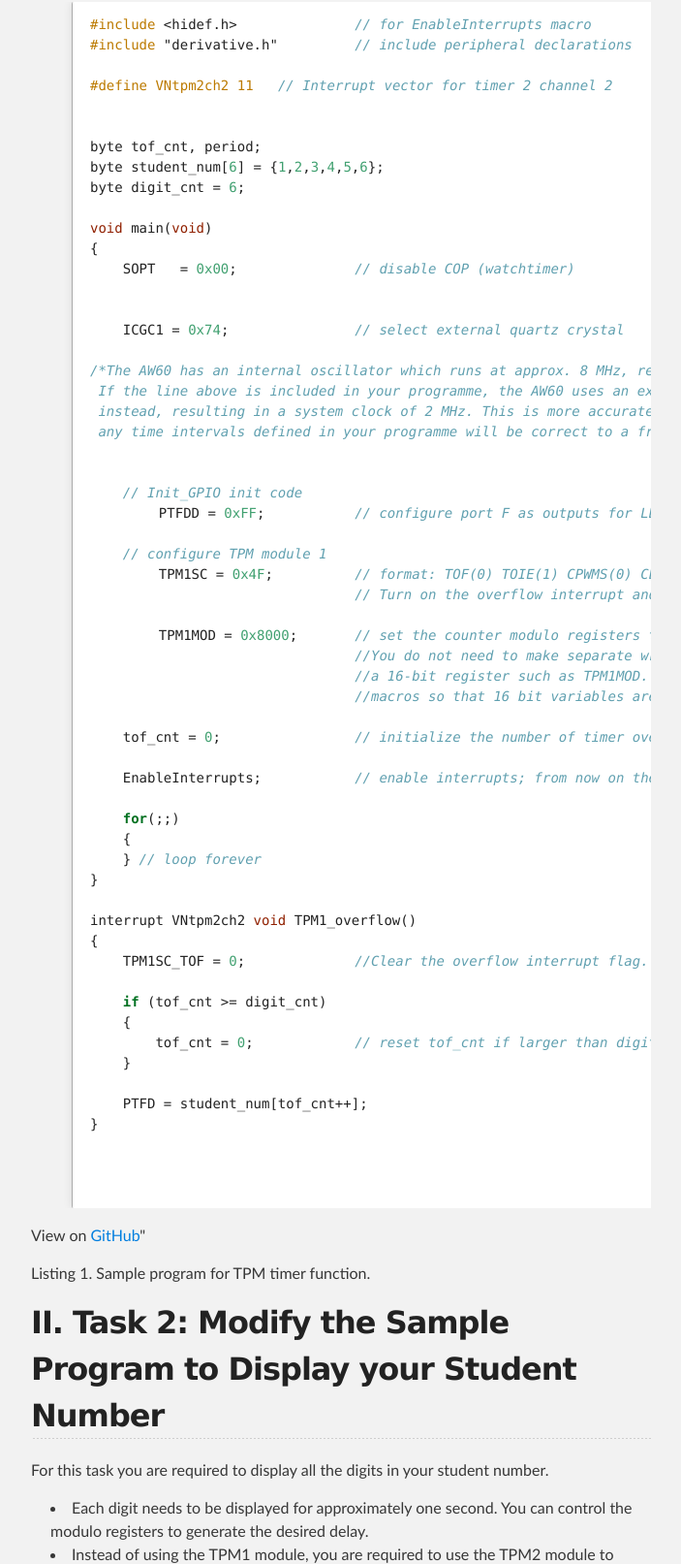
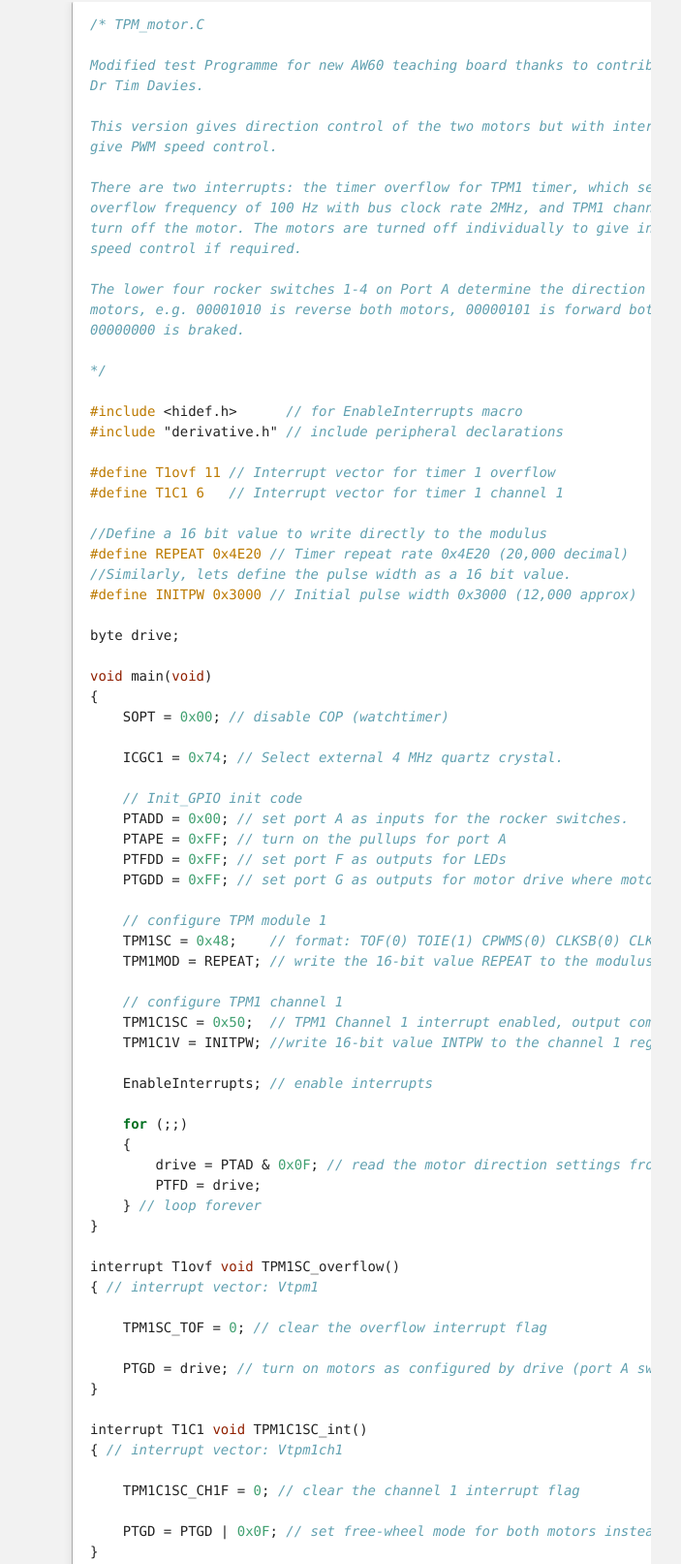
Before and after one commit to cpjobling/EG-252-Resources, a plain HTML site: page Microcontroller-Interfacing/Exercises/Exercise3/exercise3.html in a window 1280 px wide. Shown: the part 1888-3501 px from the top of the page at 97% size, without its empty margins (288-991 px from the left). Drawn offline with Linux system fonts and the light colour scheme.

Commit message:
Updated Website

```diff
--- a/Microcontroller-Interfacing/Exercises/Exercise3/exercise3.html
+++ b/Microcontroller-Interfacing/Exercises/Exercise3/exercise3.html
@@ -113,64 +113,82 @@ Dr Chris P. Jobling
 <li><p>Line 32: Read the TOF (<code>TPM1SC_TOF</code> as we are using the TPM1 module). Note that you can address a register or a specific bit in a register using the name of that register or that bit in a register. Their names can be obtained from the MC9S08AW60 datasheet. For sample, if you want to read the content of TPM1SC register, you can use “<code>varTOF = TPM1SC;</code> if you want to read the content of THE TOF flag in the <code>TMP1SC</code> register, you can simply use”<code>varTOF = TPM1SC_TOF</code>". The registers and flags that can be recognized by CodeWarrior are highlighted by blue colour in the editor window.</p></li>
 <li><p>Line 33: Write a zero to the overflow flag TOF by “<code>TPM1SC_TOF = 0</code>”</p></li>
 </ul>
-<div class="sourceCode" id="tpm_timer_c" data-include="tpm_timer.c"><pre class="sourceCode numberSource c numberLines"><code class="sourceCode c"><span id="tpm_timer_c-1"><a href="#tpm_timer_c-1"></a><span class="pp">#include </span><span class="im">&lt;hidef.h&gt;</span><span class="pp">		</span><span class="co">// for EnableInterrupts macro</span></span>
-<span id="tpm_timer_c-2"><a href="#tpm_timer_c-2"></a><span class="pp">#include </span><span class="im">&quot;derivative.h&quot;</span><span class="pp">		</span><span class="co">// include peripheral declarations</span></span>
-<span id="tpm_timer_c-3"><a href="#tpm_timer_c-3"></a></span>
-<span id="tpm_timer_c-4"><a href="#tpm_timer_c-4"></a><span class="pp">#define VNtpm2ch2 11   </span><span class="co">// Interrupt vector for timer 2 channel 2 </span></span>
+<div class="sourceCode" id="tpm_timer_c" data-include="tpm_timer.c"><pre class="sourceCode numberSource c numberLines"><code class="sourceCode c"><span id="tpm_timer_c-1"><a href="#tpm_timer_c-1"></a><span class="co">/* TPM_motor.C</span></span>
+<span id="tpm_timer_c-2"><a href="#tpm_timer_c-2"></a></span>
+<span id="tpm_timer_c-3"><a href="#tpm_timer_c-3"></a><span class="co">Modified test Programme for new AW60 teaching board thanks to contributions from</span></span>
+<span id="tpm_timer_c-4"><a href="#tpm_timer_c-4"></a><span class="co">Dr Tim Davies.</span></span>
 <span id="tpm_timer_c-5"><a href="#tpm_timer_c-5"></a></span>
-<span id="tpm_timer_c-6"><a href="#tpm_timer_c-6"></a></span>
-<span id="tpm_timer_c-7"><a href="#tpm_timer_c-7"></a>byte tof_cnt, period;</span>
-<span id="tpm_timer_c-8"><a href="#tpm_timer_c-8"></a>byte student_num[<span class="dv">6</span>] = {<span class="dv">1</span>,<span class="dv">2</span>,<span class="dv">3</span>,<span class="dv">4</span>,<span class="dv">5</span>,<span class="dv">6</span>};</span>
-<span id="tpm_timer_c-9"><a href="#tpm_timer_c-9"></a>byte digit_cnt = <span class="dv">6</span>;</span>
-<span id="tpm_timer_c-10"><a href="#tpm_timer_c-10"></a></span>
-<span id="tpm_timer_c-11"><a href="#tpm_timer_c-11"></a><span class="dt">void</span> main(<span class="dt">void</span>)</span>
-<span id="tpm_timer_c-12"><a href="#tpm_timer_c-12"></a>{</span>
-<span id="tpm_timer_c-13"><a href="#tpm_timer_c-13"></a>    SOPT   = <span class="bn">0x00</span>;		<span class="co">// disable COP (watchtimer)</span></span>
-<span id="tpm_timer_c-14"><a href="#tpm_timer_c-14"></a></span>
-<span id="tpm_timer_c-15"><a href="#tpm_timer_c-15"></a></span>
-<span id="tpm_timer_c-16"><a href="#tpm_timer_c-16"></a>    ICGC1 = <span class="bn">0x74</span>; 		<span class="co">// select external quartz crystal</span></span>
+<span id="tpm_timer_c-6"><a href="#tpm_timer_c-6"></a><span class="co">This version gives direction control of the two motors but with interrupts to</span></span>
+<span id="tpm_timer_c-7"><a href="#tpm_timer_c-7"></a><span class="co">give PWM speed control.</span></span>
+<span id="tpm_timer_c-8"><a href="#tpm_timer_c-8"></a></span>
+<span id="tpm_timer_c-9"><a href="#tpm_timer_c-9"></a><span class="co">There are two interrupts: the timer overflow for TPM1 timer, which sets the</span></span>
+<span id="tpm_timer_c-10"><a href="#tpm_timer_c-10"></a><span class="co">overflow frequency of 100 Hz with bus clock rate 2MHz, and TPM1 channel 1 to</span></span>
+<span id="tpm_timer_c-11"><a href="#tpm_timer_c-11"></a><span class="co">turn off the motor. The motors are turned off individually to give individual</span></span>
+<span id="tpm_timer_c-12"><a href="#tpm_timer_c-12"></a><span class="co">speed control if required.</span></span>
+<span id="tpm_timer_c-13"><a href="#tpm_timer_c-13"></a></span>
+<span id="tpm_timer_c-14"><a href="#tpm_timer_c-14"></a><span class="co">The lower four rocker switches 1-4 on Port A determine the direction of the two</span></span>
+<span id="tpm_timer_c-15"><a href="#tpm_timer_c-15"></a><span class="co">motors, e.g. 00001010 is reverse both motors, 00000101 is forward both motors,</span></span>
+<span id="tpm_timer_c-16"><a href="#tpm_timer_c-16"></a><span class="co">00000000 is braked.</span></span>
 <span id="tpm_timer_c-17"><a href="#tpm_timer_c-17"></a></span>
-<span id="tpm_timer_c-18"><a href="#tpm_timer_c-18"></a><span class="co">/*The AW60 has an internal oscillator which runs at approx. 8 MHz, resulting in a system clock of 4 MHz.</span></span>
-<span id="tpm_timer_c-19"><a href="#tpm_timer_c-19"></a><span class="co"> If the line above is included in your programme, the AW60 uses an external 4 MHz quartz crystal oscillator</span></span>
-<span id="tpm_timer_c-20"><a href="#tpm_timer_c-20"></a><span class="co"> instead, resulting in a system clock of 2 MHz. This is more accurate than the internal oscillator, so that</span></span>
-<span id="tpm_timer_c-21"><a href="#tpm_timer_c-21"></a><span class="co"> any time intervals defined in your programme will be correct to a fraction of a percent.*/</span></span>
-<span id="tpm_timer_c-22"><a href="#tpm_timer_c-22"></a> </span>
-<span id="tpm_timer_c-23"><a href="#tpm_timer_c-23"></a></span>
-<span id="tpm_timer_c-24"><a href="#tpm_timer_c-24"></a>    <span class="co">// Init_GPIO init code </span></span>
-<span id="tpm_timer_c-25"><a href="#tpm_timer_c-25"></a>   	PTFDD = <span class="bn">0xFF</span>;		<span class="co">// configure port F as outputs for LEDs</span></span>
-<span id="tpm_timer_c-26"><a href="#tpm_timer_c-26"></a></span>
-<span id="tpm_timer_c-27"><a href="#tpm_timer_c-27"></a>    <span class="co">// configure TPM module 1</span></span>
-<span id="tpm_timer_c-28"><a href="#tpm_timer_c-28"></a>   	TPM1SC = <span class="bn">0x4F</span>;		<span class="co">// format: TOF(0) TOIE(1) CPWMS(0) CLKSB(0) CLKSA(1) PS2(1) PS1(1) PS0(1)</span></span>
-<span id="tpm_timer_c-29"><a href="#tpm_timer_c-29"></a>  				<span class="co">// Turn on the overflow interrupt and set the prescaler to 128.</span></span>
+<span id="tpm_timer_c-18"><a href="#tpm_timer_c-18"></a><span class="co">*/</span></span>
+<span id="tpm_timer_c-19"><a href="#tpm_timer_c-19"></a></span>
+<span id="tpm_timer_c-20"><a href="#tpm_timer_c-20"></a><span class="pp">#include </span><span class="im">&lt;hidef.h&gt;</span><span class="pp">      </span><span class="co">// for EnableInterrupts macro</span></span>
+<span id="tpm_timer_c-21"><a href="#tpm_timer_c-21"></a><span class="pp">#include </span><span class="im">&quot;derivative.h&quot;</span><span class="pp"> </span><span class="co">// include peripheral declarations</span></span>
+<span id="tpm_timer_c-22"><a href="#tpm_timer_c-22"></a></span>
+<span id="tpm_timer_c-23"><a href="#tpm_timer_c-23"></a><span class="pp">#define T1ovf 11 </span><span class="co">// Interrupt vector for timer 1 overflow</span></span>
+<span id="tpm_timer_c-24"><a href="#tpm_timer_c-24"></a><span class="pp">#define T1C1 6   </span><span class="co">// Interrupt vector for timer 1 channel 1</span></span>
+<span id="tpm_timer_c-25"><a href="#tpm_timer_c-25"></a></span>
+<span id="tpm_timer_c-26"><a href="#tpm_timer_c-26"></a><span class="co">//Define a 16 bit value to write directly to the modulus</span></span>
+<span id="tpm_timer_c-27"><a href="#tpm_timer_c-27"></a><span class="pp">#define REPEAT 0x4E20 </span><span class="co">// Timer repeat rate 0x4E20 (20,000 decimal)</span></span>
+<span id="tpm_timer_c-28"><a href="#tpm_timer_c-28"></a><span class="co">//Similarly, lets define the pulse width as a 16 bit value.</span></span>
+<span id="tpm_timer_c-29"><a href="#tpm_timer_c-29"></a><span class="pp">#define INITPW 0x3000 </span><span class="co">// Initial pulse width 0x3000 (12,000 approx)</span></span>
 <span id="tpm_timer_c-30"><a href="#tpm_timer_c-30"></a></span>
-<span id="tpm_timer_c-31"><a href="#tpm_timer_c-31"></a>	TPM1MOD = <span class="bn">0x8000</span>;	<span class="co">// set the counter modulo registers to hex 8000 = 32,768 decimal.</span></span>
-<span id="tpm_timer_c-32"><a href="#tpm_timer_c-32"></a>				<span class="co">//You do not need to make separate writes to the low and high bytes of</span></span>
-<span id="tpm_timer_c-33"><a href="#tpm_timer_c-33"></a>				<span class="co">//a 16-bit register such as TPM1MOD. The file &quot;derivative.h&quot; includes</span></span>
-<span id="tpm_timer_c-34"><a href="#tpm_timer_c-34"></a>				<span class="co">//macros so that 16 bit variables are split and are written separately.*/</span></span>
-<span id="tpm_timer_c-35"><a href="#tpm_timer_c-35"></a></span>
-<span id="tpm_timer_c-36"><a href="#tpm_timer_c-36"></a>    tof_cnt = <span class="dv">0</span>;  		<span class="co">// initialize the number of timer overflow to 0.</span></span>
-<span id="tpm_timer_c-37"><a href="#tpm_timer_c-37"></a></span>
-<span id="tpm_timer_c-38"><a href="#tpm_timer_c-38"></a>    EnableInterrupts;		<span class="co">// enable interrupts; from now on the interrupts are active</span></span>
-<span id="tpm_timer_c-39"><a href="#tpm_timer_c-39"></a>  </span>
-<span id="tpm_timer_c-40"><a href="#tpm_timer_c-40"></a>    <span class="cf">for</span>(;;) </span>
-<span id="tpm_timer_c-41"><a href="#tpm_timer_c-41"></a>    {</span>
-<span id="tpm_timer_c-42"><a href="#tpm_timer_c-42"></a>    } <span class="co">// loop forever</span></span>
-<span id="tpm_timer_c-43"><a href="#tpm_timer_c-43"></a>}</span>
+<span id="tpm_timer_c-31"><a href="#tpm_timer_c-31"></a>byte drive;</span>
+<span id="tpm_timer_c-32"><a href="#tpm_timer_c-32"></a></span>
+<span id="tpm_timer_c-33"><a href="#tpm_timer_c-33"></a><span class="dt">void</span> main(<span class="dt">void</span>)</span>
+<span id="tpm_timer_c-34"><a href="#tpm_timer_c-34"></a>{</span>
+<span id="tpm_timer_c-35"><a href="#tpm_timer_c-35"></a>    SOPT = <span class="bn">0x00</span>; <span class="co">// disable COP (watchtimer)</span></span>
+<span id="tpm_timer_c-36"><a href="#tpm_timer_c-36"></a></span>
+<span id="tpm_timer_c-37"><a href="#tpm_timer_c-37"></a>    ICGC1 = <span class="bn">0x74</span>; <span class="co">// Select external 4 MHz quartz crystal.</span></span>
+<span id="tpm_timer_c-38"><a href="#tpm_timer_c-38"></a></span>
+<span id="tpm_timer_c-39"><a href="#tpm_timer_c-39"></a>    <span class="co">// Init_GPIO init code</span></span>
+<span id="tpm_timer_c-40"><a href="#tpm_timer_c-40"></a>    PTADD = <span class="bn">0x00</span>; <span class="co">// set port A as inputs for the rocker switches.</span></span>
+<span id="tpm_timer_c-41"><a href="#tpm_timer_c-41"></a>    PTAPE = <span class="bn">0xFF</span>; <span class="co">// turn on the pullups for port A</span></span>
+<span id="tpm_timer_c-42"><a href="#tpm_timer_c-42"></a>    PTFDD = <span class="bn">0xFF</span>; <span class="co">// set port F as outputs for LEDs</span></span>
+<span id="tpm_timer_c-43"><a href="#tpm_timer_c-43"></a>    PTGDD = <span class="bn">0xFF</span>; <span class="co">// set port G as outputs for motor drive where motors are connected.</span></span>
 <span id="tpm_timer_c-44"><a href="#tpm_timer_c-44"></a></span>
-<span id="tpm_timer_c-45"><a href="#tpm_timer_c-45"></a>interrupt VNtpm2ch2 <span class="dt">void</span> TPM1_overflow()</span>
-<span id="tpm_timer_c-46"><a href="#tpm_timer_c-46"></a>{</span>
-<span id="tpm_timer_c-47"><a href="#tpm_timer_c-47"></a>    TPM1SC_TOF = <span class="dv">0</span>;		<span class="co">//Clear the overflow interrupt flag.</span></span>
-<span id="tpm_timer_c-48"><a href="#tpm_timer_c-48"></a>   </span>
-<span id="tpm_timer_c-49"><a href="#tpm_timer_c-49"></a>    <span class="cf">if</span> (tof_cnt &gt;= digit_cnt)</span>
-<span id="tpm_timer_c-50"><a href="#tpm_timer_c-50"></a>    {</span>
-<span id="tpm_timer_c-51"><a href="#tpm_timer_c-51"></a>        tof_cnt = <span class="dv">0</span>;		<span class="co">// reset tof_cnt if larger than digit_cnt</span></span>
-<span id="tpm_timer_c-52"><a href="#tpm_timer_c-52"></a>    }</span>
-<span id="tpm_timer_c-53"><a href="#tpm_timer_c-53"></a></span>
-<span id="tpm_timer_c-54"><a href="#tpm_timer_c-54"></a>    PTFD = student_num[tof_cnt++];</span>
-<span id="tpm_timer_c-55"><a href="#tpm_timer_c-55"></a>}</span>
-<span id="tpm_timer_c-56"><a href="#tpm_timer_c-56"></a></span>
-<span id="tpm_timer_c-57"><a href="#tpm_timer_c-57"></a></span>
-<span id="tpm_timer_c-58"><a href="#tpm_timer_c-58"></a></span></code></pre></div>
+<span id="tpm_timer_c-45"><a href="#tpm_timer_c-45"></a>    <span class="co">// configure TPM module 1</span></span>
+<span id="tpm_timer_c-46"><a href="#tpm_timer_c-46"></a>    TPM1SC = <span class="bn">0x48</span>;    <span class="co">// format: TOF(0) TOIE(1) CPWMS(0) CLKSB(0) CLKSA(1) PS2(0) PS1(0) PS0(0)</span></span>
+<span id="tpm_timer_c-47"><a href="#tpm_timer_c-47"></a>    TPM1MOD = REPEAT; <span class="co">// write the 16-bit value REPEAT to the modulus register</span></span>
+<span id="tpm_timer_c-48"><a href="#tpm_timer_c-48"></a></span>
+<span id="tpm_timer_c-49"><a href="#tpm_timer_c-49"></a>    <span class="co">// configure TPM1 channel 1</span></span>
+<span id="tpm_timer_c-50"><a href="#tpm_timer_c-50"></a>    TPM1C1SC = <span class="bn">0x50</span>;  <span class="co">// TPM1 Channel 1 interrupt enabled, output compare, no external output</span></span>
+<span id="tpm_timer_c-51"><a href="#tpm_timer_c-51"></a>    TPM1C1V = INITPW; <span class="co">//write 16-bit value INTPW to the channel 1 register</span></span>
+<span id="tpm_timer_c-52"><a href="#tpm_timer_c-52"></a></span>
+<span id="tpm_timer_c-53"><a href="#tpm_timer_c-53"></a>    EnableInterrupts; <span class="co">// enable interrupts</span></span>
+<span id="tpm_timer_c-54"><a href="#tpm_timer_c-54"></a></span>
+<span id="tpm_timer_c-55"><a href="#tpm_timer_c-55"></a>    <span class="cf">for</span> (;;)</span>
+<span id="tpm_timer_c-56"><a href="#tpm_timer_c-56"></a>    {</span>
+<span id="tpm_timer_c-57"><a href="#tpm_timer_c-57"></a>        drive = PTAD &amp; <span class="bn">0x0F</span>; <span class="co">// read the motor direction settings from the rocker switches 1-4</span></span>
+<span id="tpm_timer_c-58"><a href="#tpm_timer_c-58"></a>        PTFD = drive;</span>
+<span id="tpm_timer_c-59"><a href="#tpm_timer_c-59"></a>    } <span class="co">// loop forever</span></span>
+<span id="tpm_timer_c-60"><a href="#tpm_timer_c-60"></a>}</span>
+<span id="tpm_timer_c-61"><a href="#tpm_timer_c-61"></a></span>
+<span id="tpm_timer_c-62"><a href="#tpm_timer_c-62"></a>interrupt T1ovf <span class="dt">void</span> TPM1SC_overflow()</span>
+<span id="tpm_timer_c-63"><a href="#tpm_timer_c-63"></a>{ <span class="co">// interrupt vector: Vtpm1</span></span>
+<span id="tpm_timer_c-64"><a href="#tpm_timer_c-64"></a></span>
+<span id="tpm_timer_c-65"><a href="#tpm_timer_c-65"></a>    TPM1SC_TOF = <span class="dv">0</span>; <span class="co">// clear the overflow interrupt flag</span></span>
+<span id="tpm_timer_c-66"><a href="#tpm_timer_c-66"></a></span>
+<span id="tpm_timer_c-67"><a href="#tpm_timer_c-67"></a>    PTGD = drive; <span class="co">// turn on motors as configured by drive (port A switches).</span></span>
+<span id="tpm_timer_c-68"><a href="#tpm_timer_c-68"></a>}</span>
+<span id="tpm_timer_c-69"><a href="#tpm_timer_c-69"></a></span>
+<span id="tpm_timer_c-70"><a href="#tpm_timer_c-70"></a>interrupt T1C1 <span class="dt">void</span> TPM1C1SC_int()</span>
+<span id="tpm_timer_c-71"><a href="#tpm_timer_c-71"></a>{ <span class="co">// interrupt vector: Vtpm1ch1</span></span>
+<span id="tpm_timer_c-72"><a href="#tpm_timer_c-72"></a></span>
+<span id="tpm_timer_c-73"><a href="#tpm_timer_c-73"></a>    TPM1C1SC_CH1F = <span class="dv">0</span>; <span class="co">// clear the channel 1 interrupt flag</span></span>
+<span id="tpm_timer_c-74"><a href="#tpm_timer_c-74"></a></span>
+<span id="tpm_timer_c-75"><a href="#tpm_timer_c-75"></a>    PTGD = PTGD | <span class="bn">0x0F</span>; <span class="co">// set free-wheel mode for both motors instead of turn off</span></span>
+<span id="tpm_timer_c-76"><a href="#tpm_timer_c-76"></a>}</span></code></pre></div>
 <p>View on <a href="https://github.com/cpjobling/EG-252-Resources/blob/master/Microcontroller-Interfacing/Exercises/Exercise3/tpm_timer.c">GitHub</a>"</p>
 <p>Listing 1. Sample program for TPM timer function.</p>
 <h2 id="ii.-task-2-modify-the-sample-program-to-display-your-student-number">II. Task 2: Modify the Sample Program to Display your Student Number</h2>
```
Also changed, not shown: 9 other files.
